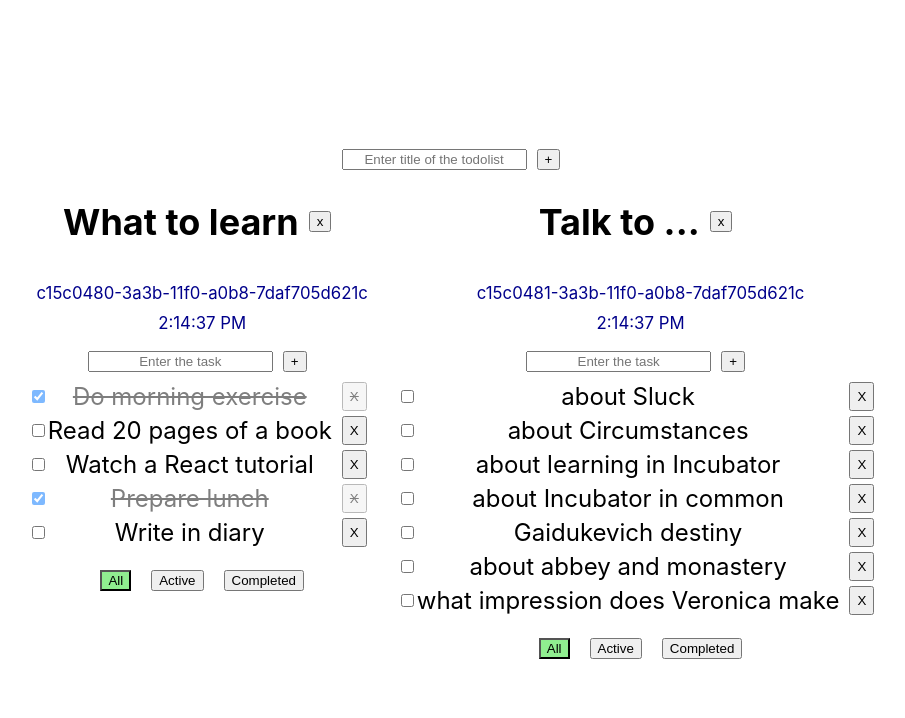
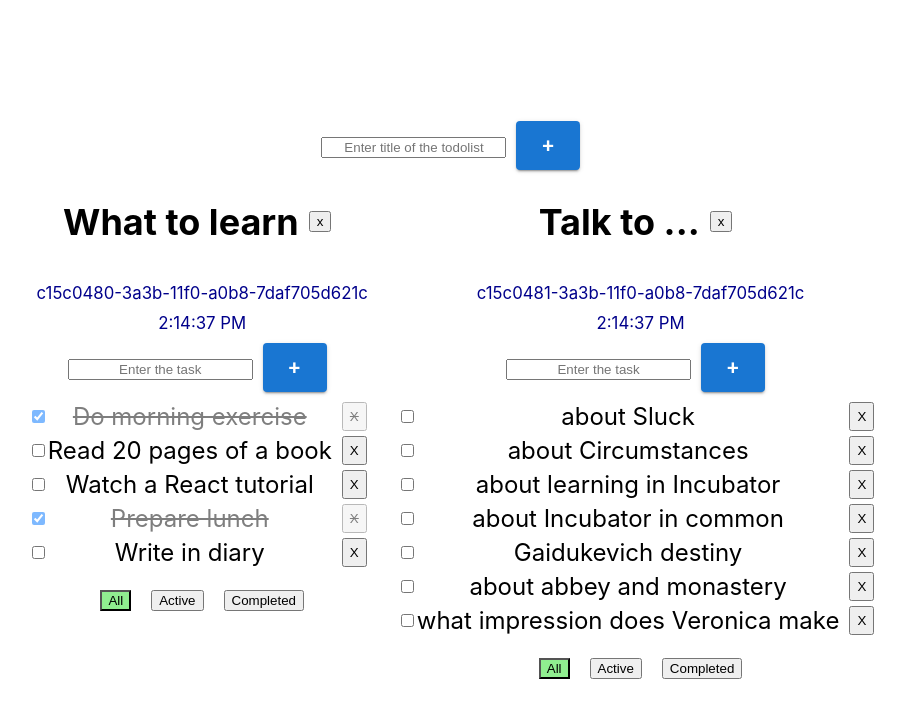
Before and after one commit to VanoKi/todolist-02, a React (Vite) app: page / in a window 1280 px wide. Shown: the top 718 px of the page, without its empty margins (184-1089 px from the left). Built offline with nearby package versions, Linux system fonts and the light colour scheme.

Commit message:
feat: button from mui

```diff
--- a/package.json
+++ b/package.json
@@ -13,6 +13,10 @@
     "deploy": "gh-pages -d dist"
   },
   "dependencies": {
+    "@emotion/react": "^11.14.0",
+    "@emotion/styled": "^11.14.0",
+    "@mui/icons-material": "^7.1.0",
+    "@mui/material": "^7.1.0",
     "@types/uuid": "^10.0.0",
     "react": "19.0.0",
     "react-dom": "19.0.0",
--- a/src/components/Input.tsx
+++ b/src/components/Input.tsx
@@ -1,5 +1,7 @@
-import {Button} from "./Button.tsx";
+// import {Button} from "./Button.tsx";
 import {ChangeEvent, KeyboardEvent, useState} from "react";
+// import {Button} from "@mui/material";
+import Button from '@mui/material/Button';
 
 type Props = {
   placeholder: string
@@ -42,10 +44,11 @@ export const Input = (props: Props) => {
         onBlur={() => setError(null)}
         className={error ? 'error' : ''}
       />
-      <Button
-        title={buttonTitle}
-        onClick={addTaskHandler}
-      />
+      {/*<Button*/}
+      {/*  title={buttonTitle}*/}
+      {/*  onClick={addTaskHandler}*/}
+      {/*/>*/}
+      <Button variant="contained" onClick={addTaskHandler}>+</Button>
       {error && <p className={'error-message'}>{error}</p>}
     </div>
   );
```
Also changed, not shown: 2 other files (tests, documents, lock files or other folders).
